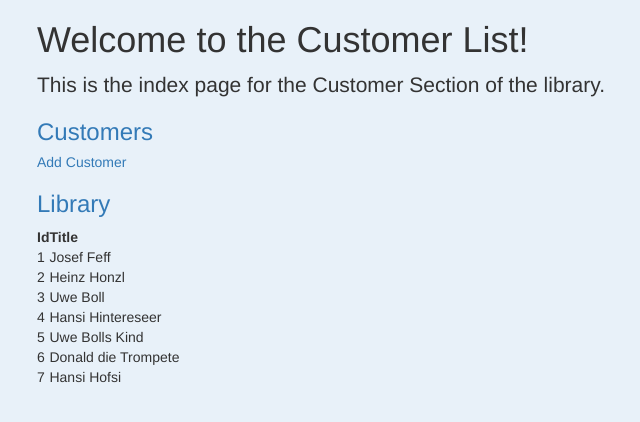
After one commit to KevinSchneidhofer2004/library-manager, a Flask app: page /customers in a window 1280 px wide. The commit adds this page. Shown: the top 422 px of the page, without its empty margins (33-673 px from the left). Run offline with Flask 2, Linux system fonts and the light colour scheme; data comes from the database, SQL or seed files in the repository; both versions use the stored data as it was after the commit; some libraries are stand-ins or nearby versions.

Commit message:
Finished CRUD Module

```diff
--- a/app.py
+++ b/app.py
@@ -1,5 +1,6 @@
 from flask import Flask, render_template, request, flash, redirect, url_for
 from flask_sqlalchemy import SQLAlchemy
+from flask_bootstrap import Bootstrap
 
 app = Flask(__name__)
 app.secret_key = "super secret key"
@@ -8,6 +9,7 @@ app.config['SQLALCHEMY_DATABASE_URI'] = 'sqlite:///G:/Schule/INSY Projekt/librar
 
 app.config['SQLALCHEMY_TRACK_MODIFICATIONS'] = True
 
+Bootstrap(app)
 db = SQLAlchemy(app)
 
 class Book(db.Model):
@@ -26,9 +28,22 @@ class Book(db.Model):
         self.release_year = release_year
 
 
+class Customer(db.Model):
+    __tablename__ = 'customers'
+    id = db.Column(db.Integer, primary_key=True)
+    name = db.Column(db.String)
+
+    def __init__(self, name):
+        self.name = name
+
+
 @app.route('/')
 def index():
     return render_template('index.html', book = Book.query.all())
+
+@app.route('/customers')
+def customers():
+    return render_template('customers.html', customer = Customer.query.all())
 
 @app.route('/new_book', methods = ['GET', 'POST'])
 def new():
@@ -46,33 +61,57 @@ def new():
          return redirect(url_for('index'))
    return render_template('new_book.html')
 
+@app.route('/new_customer', methods = ['GET', 'POST'])
+def new_customer():
+   if request.method == 'POST':
+      if not request.form['name']:
+         flash('Please enter all the fields', 'error')
+      else:
+         customer = Customer(request.form['name'])
+
+         db.session.add(customer)
+         db.session.commit()
+
+         flash('Record was successfully added')
+         return redirect(url_for('customers'))
+   return render_template('new_customer.html')
 
 @app.route('/<int:id>')
-def RetrieveSingleEmployee(id):
+def RetrieveSingleBook(id):
     book = Book.query.filter_by(id=id).first()
     if book:
         return render_template('book_data.html', book = book)
     return f"Book with id ={id} doesn't exist"
 
+@app.route('/customers/<int:id>')
+def RetrieveSingleCustomer(id):
+    customer = Customer.query.filter_by(id=id).first()
+    if customer:
+        return render_template('customer_data.html', customer = customer)
+    return f"Customer with id ={id} doesn't exist"
 
 @app.route('/<int:id>/update', methods = ['GET','POST'])
 def update(id):
-    book = Book.query.filter_by(id=id).first()
+    book = db.session.query(Book).filter(Book.id == id)
     if request.method == 'POST':
         if book:
-            db.session.delete(book)
-            db.session.commit()
-            title = request.form['title']
-            author = request.form['author']
-            publisher = request.form['publisher']
-            release_year = request.form['release_year']
-            book = Book(id=id, title=title, author_name=author, publisher_name=publisher, release_year=release_year)
-            db.session.add(book)
+            book.update({'title': request.form['title'], 'author_name': request.form['author'], 'publisher_name': request.form['publisher'], 'release_year': request.form['release_year']})
             db.session.commit()
             return redirect(f'/{id}')
         return f"Book with id = {id} Doesn't exist"
+    return render_template('update.html', book = book)
 
-    return render_template('update.html', book = book)
+
+@app.route('/customers/<int:id>/update', methods = ['GET','POST'])
+def update_customer(id):
+    customer = db.session.query(Customer).filter(Customer.id == id)
+    if request.method == 'POST':
+        if customer:
+            customer.update({'name': request.form['name']})
+            db.session.commit()
+            return redirect(f'/customers/{id}')
+        return f"Book with id = {id} Doesn't exist"
+    return render_template('update_customer.html', customer = customer)
 
 
 @app.route('/<int:id>/delete', methods=['GET','POST'])
@@ -86,5 +125,15 @@ def Delete(id):
     return render_template('delete.html')
 
 
+@app.route('/customers/<int:id>/delete', methods=['GET','POST'])
+def Delete_Customer(id):
+    customer = Customer.query.filter_by(id=id).first()
+    if request.method == 'POST':
+        if customers:
+            db.session.delete(customer)
+            db.session.commit()
+            return redirect('/customers')
+    return render_template('delete.html')
+
 
 app.run(debug=True)
--- /dev/null
+++ b/templates/customer_data.html
@@ -0,0 +1,5 @@
+<h3>Id</h3>
+<p>{{customer.id}}</p>
+<hr>
+<h3>Name</h3>
+<p>{{customer.name}}</p>
--- /dev/null
+++ b/templates/customers.html
@@ -0,0 +1,63 @@
+{% extends 'bootstrap/base.html' %} {% block styles %} {{ super() }}
+<style>
+    body {
+        background: #e8f1f9;
+    }
+
+    ul {
+        display: inline-block;
+    }
+</style> {% endblock %} {% block title %} Library {% endblock %} {% block content %}
+
+<div class="container">
+    <div class="row">
+        <div class="col-md-10 col-lg-8 mx-lg-auto mx-md-auto">
+
+            <h1 class="pt-5 pb-2">Welcome to the Customer List!</h1>
+
+            <p class="lead">This is the index page for the Customer Section of the library.</p>
+
+            <h3>
+                <a href="{{ url_for('customers') }}">Customers</a>
+            </h3>
+            <h5>
+                <a href="{{ url_for('new_customer') }}">Add Customer</a>
+            </h5>
+
+            <h3>
+                <a href="{{ url_for('index') }}">Library</a>
+            </h3>
+            <style>
+                body {
+                    background: #e8f1f9;
+                }
+
+                ul {
+                    display: inline-block;
+                }
+            </style>
+            <table>
+                <thead>
+                    <tr>
+                        <th>Id</th>
+                        <th>Title</th>
+                    </tr>
+                </thead>
+
+                <tbody>
+                    {% for customer in customer %}
+                    <tr>
+
+                        <td>{{ customer.id }}</td>
+                        <td>{{ customer.name }}</td>
+                    </tr>
+                    {% endfor %}
+                </tbody>
+            </table>
+
+
+        </div>
+    </div>
+</div>
+
+{% endblock %}
--- /dev/null
+++ b/templates/update_customer.html
@@ -0,0 +1,5 @@
+<form action="{{ request.path }}" method="post">
+    <label for="name">Name</label>
+    <input type="text" name="name" placeholder="Name" />
+    <input type="submit" value="Submit" />
+</form>
```
Also changed, not shown: templates/index.html (+37 -9 lines), templates/new_customer.html (added, +21 -0 lines), instance/books.db (deleted), test.db.
